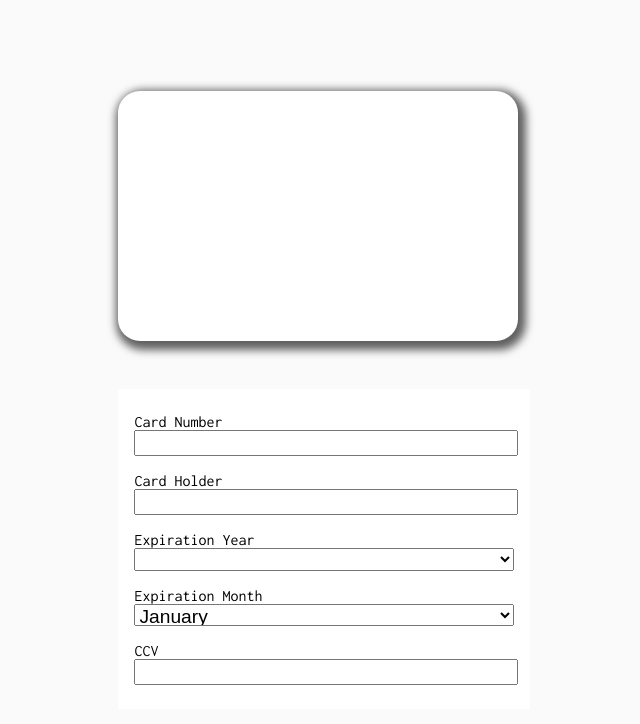
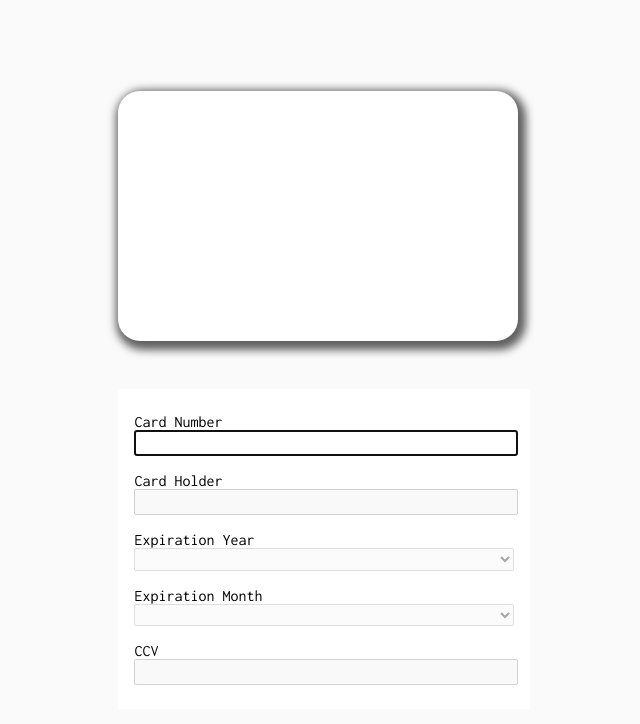
Before and after one commit to diegopagini/Credits-Cards_Angular, an Angular app: page / in a window 1280 px wide. Shown: the top 724 px of the page, without its empty margins (316-956 px from the left). Built offline with nearby package versions, Linux system fonts and the light colour scheme.

Commit message:
form errors

```diff
--- a/src/app/components/credit-card/credit-card.component.html
+++ b/src/app/components/credit-card/credit-card.component.html
@@ -35,8 +35,10 @@
           id="cardNumber"
           class="credit-card__form-input"
           max="16"
+          autofocus
         />
       </label>
+      <app-form-error *ngIf="cardNumberNoValid"></app-form-error>
     </div>
 
     <div class="credit-card__form-group">
@@ -48,8 +50,12 @@
           id="cardHolder"
           class="credit-card__form-input"
           max="30"
+          [disabled]="
+            isDisabled(creditCardForm.get('cardNumber').value, 'cardHolder')
+          "
         />
       </label>
+      <app-form-error *ngIf="cardHolderNoValid"></app-form-error>
     </div>
 
     <div class="credit-card__form-group">
@@ -60,10 +66,19 @@
           id="cardExpirationYear"
           formControlName="cardExpirationYear"
           class="credit-card__form-input"
+          [disabled]="
+            isDisabled(
+              creditCardForm.get('cardHolder').value,
+              'cardExpirationYear'
+            )
+          "
         >
-          <option value=""></option>
+          <option *ngFor="let year of expirationYears" [value]="year">
+            {{ year }}
+          </option>
         </select>
       </label>
+      <app-form-error *ngIf="cardExpirationYearNoValid"></app-form-error>
     </div>
 
     <div class="credit-card__form-group">
@@ -74,12 +89,19 @@
           id="cardExpirationMonth"
           formControlName="cardExpirationMonth"
           class="credit-card__form-input"
+          [disabled]="
+            isDisabled(
+              creditCardForm.get('cardExpirationYear').value,
+              'cardExpirationMonth'
+            )
+          "
         >
           <option *ngFor="let month of expirationMonths" [value]="month.value">
             {{ month.name }}
           </option>
         </select>
       </label>
+      <app-form-error *ngIf="cardExpirationMonthNoValid"></app-form-error>
     </div>
 
     <div class="credit-card__form-group">
@@ -91,8 +113,15 @@
           id="cardCCV"
           class="credit-card__form-input"
           max="3"
+          [disabled]="
+            isDisabled(
+              creditCardForm.get('cardExpirationMonth').value,
+              'cardCCV'
+            )
+          "
         />
       </label>
+      <app-form-error *ngIf="cardCCVNoValid"></app-form-error>
     </div>
   </form>
 </section>
--- a/src/app/components/credit-card/credit-card.component.scss
+++ b/src/app/components/credit-card/credit-card.component.scss
@@ -67,6 +67,12 @@
       font-size: 1.2rem;
       height: 1.4rem;
       width: 100%;
+
+      &::-webkit-outer-spin-button,
+      &::-webkit-inner-spin-button {
+        -webkit-appearance: none;
+        margin: 0;
+      }
     }
   }
 }
--- a/src/app/components/credit-card/credit-card.component.ts
+++ b/src/app/components/credit-card/credit-card.component.ts
@@ -38,15 +38,16 @@ export class CreditCardComponent implements OnInit, OnDestroy {
     { name: 'November', value: 11 },
     { name: 'December', value: 12 },
   ];
+  public isFront: boolean = true;
+  public expirationYears: number[];
   private unsubscribe$: Subject<void> = new Subject<void>();
-  public isFront: boolean = true;
 
   constructor(private fb: FormBuilder) {
     this.creditCardForm = this.fb.group({
-      cardNumber: ['', [Validators.required, Validators.minLength(16)]],
-      cardHolder: ['', [Validators.required, Validators.minLength(3)]],
+      cardNumber: ['', [Validators.required]],
+      cardHolder: ['', [Validators.required]],
       cardExpirationYear: ['', [Validators.required]],
-      cardExpirationMonth: ['1', [Validators.required]],
+      cardExpirationMonth: ['', [Validators.required]],
       cardCCV: [
         '',
         [Validators.required, Validators.minLength(3), Validators.maxLength(3)],
@@ -70,9 +71,11 @@ export class CreditCardComponent implements OnInit, OnDestroy {
           this.creditCardType = this.creditCards.discover;
         }
       });
+
+    this.expirationYears = this.createExpirationYears();
   }
 
-  public setCreditCardBackground() {
+  public setCreditCardBackground(): boolean {
     let creditCardNumber: any = this.creditCardForm.get('cardNumber').value;
 
     if (creditCardNumber) {
@@ -89,6 +92,58 @@ export class CreditCardComponent implements OnInit, OnDestroy {
     }
   }
 
+  public isDisabled(previousInput, currentInput): void {
+    if (!previousInput) {
+      this.creditCardForm.controls[currentInput].disable();
+    } else {
+      this.creditCardForm.controls[currentInput].enable();
+    }
+  }
+
+  private createExpirationYears(): number[] {
+    let currentYear = new Date().getFullYear();
+    let yearsArr = [];
+    for (let i = 0; i < 10; i++) {
+      yearsArr.push(currentYear++);
+    }
+    return yearsArr;
+  }
+
+  get cardNumberNoValid(): boolean {
+    return (
+      this.creditCardForm.get('cardNumber').invalid &&
+      this.creditCardForm.get('cardNumber').touched
+    );
+  }
+
+  get cardHolderNoValid(): boolean {
+    return (
+      this.creditCardForm.get('cardHolder').invalid &&
+      this.creditCardForm.get('cardHolder').touched
+    );
+  }
+
+  get cardExpirationYearNoValid(): boolean {
+    return (
+      this.creditCardForm.get('cardExpirationYear').invalid &&
+      this.creditCardForm.get('cardExpirationYear').touched
+    );
+  }
+
+  get cardExpirationMonthNoValid(): boolean {
+    return (
+      this.creditCardForm.get('cardExpirationMonth').invalid &&
+      this.creditCardForm.get('cardExpirationMonth').touched
+    );
+  }
+
+  get cardCCVNoValid(): boolean {
+    return (
+      this.creditCardForm.get('cardCCV').invalid &&
+      this.creditCardForm.get('cardCCV').touched
+    );
+  }
+
   ngOnDestroy(): void {
     this.unsubscribe$.next();
     this.unsubscribe$.complete();
--- /dev/null
+++ b/src/app/components/form-error/form-error.component.html
@@ -0,0 +1,3 @@
+<p class="form-error animate fadeIn">
+  {{ formErrorMessage }}
+</p>
--- /dev/null
+++ b/src/app/components/form-error/form-error.component.scss
@@ -0,0 +1,4 @@
+.form-error {
+  color: #ff0000;
+  margin: 0;
+}
```
Also changed, not shown: src/app/components/credit-card/credit-card.module.ts (+7 -1 lines), src/app/components/form-error/form-error.component.ts (added, +10 -0 lines), src/app/components/form-error/form-error.module.ts (added, +10 -0 lines), 1 other file (tests, documents, lock files or other folders).
